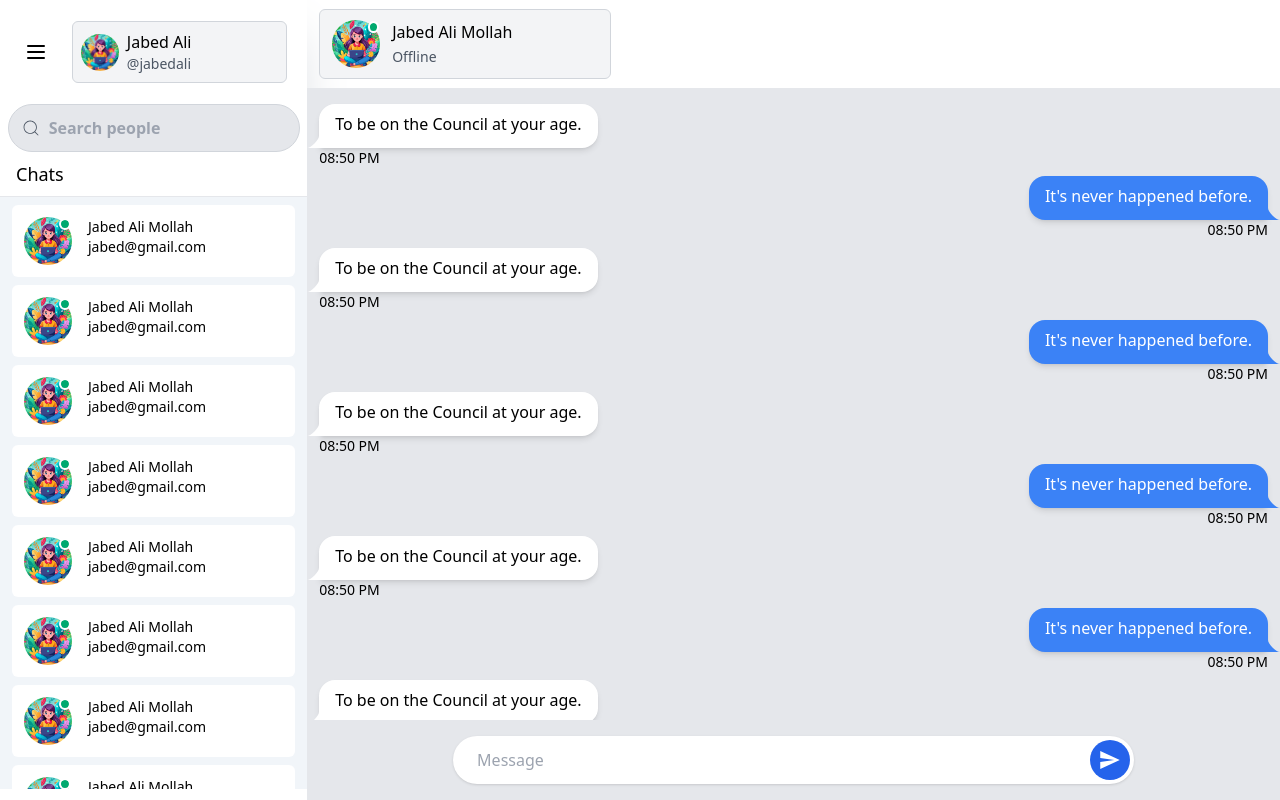
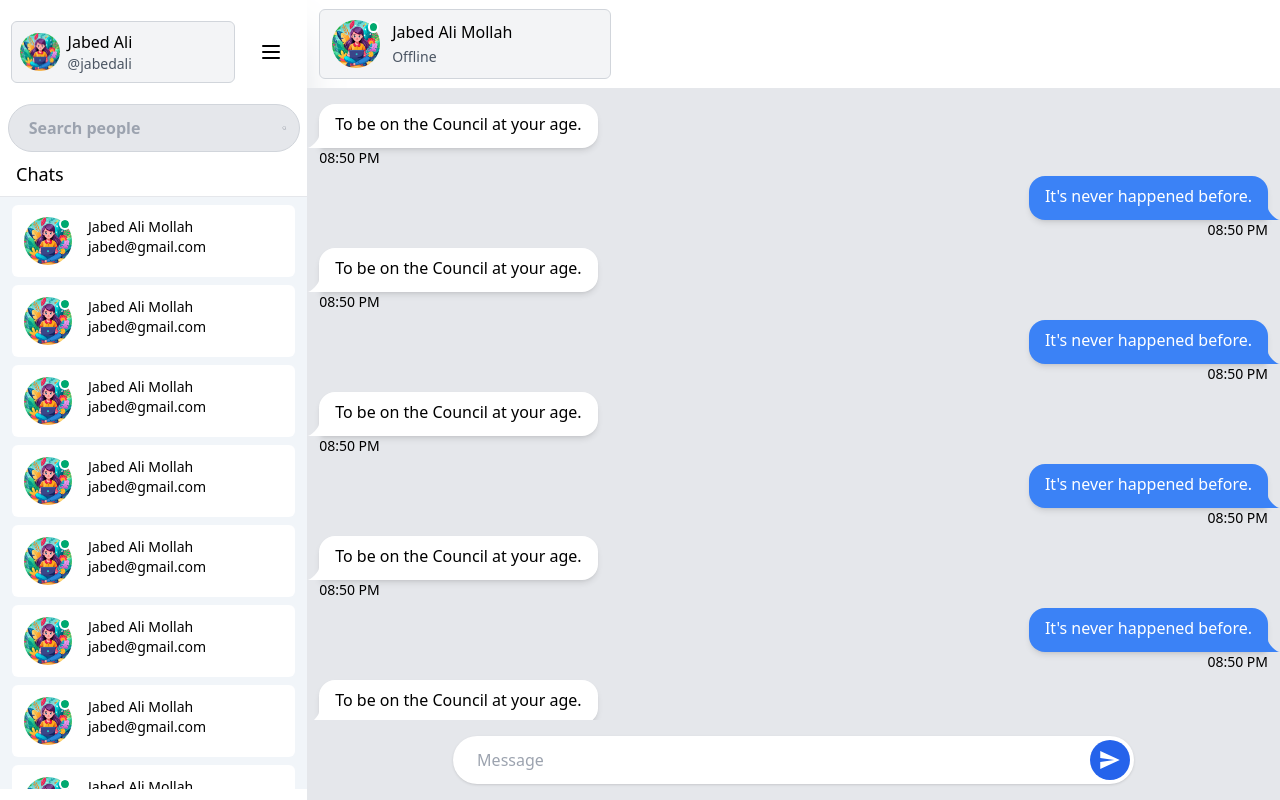
Before and after one commit to jabedalimollah/chatit, a React (Vite) app in the folder client/: page / in a window 1280 px wide. Built offline with nearby package versions, Linux system fonts and the light colour scheme.

Commit message:
change design

```diff
--- a/client/package.json
+++ b/client/package.json
@@ -4,17 +4,20 @@
   "version": "0.0.0",
   "type": "module",
   "scripts": {
-    "dev": "vite",
+    "dev": "vite --host",
     "build": "vite build",
     "lint": "eslint .",
     "preview": "vite preview"
   },
   "dependencies": {
+    "@emoji-mart/data": "^1.2.1",
+    "@emoji-mart/react": "^1.1.1",
     "@emotion/react": "^11.13.3",
     "@emotion/styled": "^11.13.0",
     "@mui/material": "^6.1.3",
     "@mui/styled-engine-sc": "^6.1.3",
     "@reduxjs/toolkit": "^2.2.8",
+    "emoji-mart": "^5.6.0",
     "formik": "^2.4.6",
     "react": "19.0.0-rc-70fb1363-20241010",
     "react-dom": "19.0.0-rc-70fb1363-20241010",
--- a/client/src/components/Home/Chatbox/MessageSend.jsx
+++ b/client/src/components/Home/Chatbox/MessageSend.jsx
@@ -6,7 +6,7 @@ const MessageSend = () => {
   return (
     // <div className="h-[8vh] flex items-center w-full space-x-1 ">
     <div
-      className={`h-[10vh] w-full flex justify-center items-center ${darkMode ? 'bg-slate-900' : 'bg-gray-200'} `}
+      className={`h-[10vh] w-full flex justify-center items-center ${darkMode ? 'bg-slate-900' : 'bg-gray-200'}  `}
     >
       <form
         action=""
--- a/client/src/components/Home/Sidebar/MenuComponent.jsx
+++ b/client/src/components/Home/Sidebar/MenuComponent.jsx
@@ -3,6 +3,7 @@ import { LuMenu } from 'react-icons/lu';
 import { IoMdClose } from 'react-icons/io';
 import { RiSettings2Line } from 'react-icons/ri';
 import { RiMoonClearLine } from 'react-icons/ri';
+import { BsThreeDotsVertical } from 'react-icons/bs';
 import { FiInfo } from 'react-icons/fi';
 import { BiLogOut } from 'react-icons/bi';
 import { useDispatch, useSelector } from 'react-redux';
@@ -61,11 +62,12 @@ const MenuComponent = () => {
             <LuMenu className="text-2xl" />
           )} */}
 
+          {/* <BsThreeDotsVertical className="text-2xl" /> */}
           <LuMenu className="text-2xl" />
         </button>
         {open && (
           <div
-            className={`w-72 absolute left-8 ${darkMode ? 'bg-slate-800 ' : ' bg-white shadow-gray-400'} p-2 shadow-2xl  rounded-md z-50`}
+            className={`w-72 absolute top-11 right-8 md:left-1 lg:left-0 ${darkMode ? 'bg-slate-800 ' : ' bg-white shadow-gray-400'} p-2 shadow-2xl  rounded-md z-50`}
           >
             <div
               className={`w-full p-4 ${darkMode ? 'border-b-2 border-b-slate-700' : 'border-b-2'}`}
--- a/client/src/components/Home/Sidebar/Profile.jsx
+++ b/client/src/components/Home/Sidebar/Profile.jsx
@@ -7,6 +7,8 @@ import { useDispatch, useSelector } from 'react-redux';
 import { showProfile } from '../../../Redux/features/profileBtn/profileBtnSlice';
 import { MdOutlineCameraAlt } from 'react-icons/md';
 import { RiDeleteBin6Line } from 'react-icons/ri';
+import { FaUserEdit } from 'react-icons/fa';
+import { IoMdSettings } from 'react-icons/io';
 import ProfileView from './ProfileView';
 const Profile = () => {
   const [nameBtn, setNameBtn] = useState(false);
@@ -56,7 +58,7 @@ const Profile = () => {
               {/* Put this part before </body> tag */}
               <input type="checkbox" id="my_modal_7" className="modal-toggle" />
               <div className="modal" role="dialog">
-                <div className="modal-box w-[80%] md:w-[40%] lg:w-[25%]">
+                <div className="modal-box w-[80%] md:w-[40%] lg:w-[23%]">
                   <h3 className="text-lg font-bold my-3 text-center">
                     Select your profile picture
                   </h3>
@@ -99,6 +101,14 @@ const Profile = () => {
               </label> */}
             </div>
           </div>
+          <div className="w-full flex justify-center">
+            <div className="w-[80%] border-b border-slate-500 py-2">
+              <h3 className="flex items-center gap-x-1 text-xl text-slate-400 font-semibold">
+                <FaUserEdit /> Profile info
+              </h3>
+            </div>
+          </div>
+
           <div className="w-full flex justify-center">
             <div className="w-[80%]">
               <div className="w-full flex justify-between items-center text-blue-600 font-bold">
@@ -213,6 +223,14 @@ const Profile = () => {
               <p>jabed@gmail.com</p>
             </div>
           </div>
+          <div className="w-full flex justify-center">
+            <div className="w-[80%] border-b border-slate-500 py-2">
+              <h3 className="flex items-center gap-x-1 text-xl text-slate-400 font-semibold">
+                <IoMdSettings /> Settings
+              </h3>
+            </div>
+          </div>
+
           <div className="w-full flex justify-center ">
             <div className="w-[80%]">
               <button
--- a/client/src/components/Home/Sidebar/ProfileHeader.jsx
+++ b/client/src/components/Home/Sidebar/ProfileHeader.jsx
@@ -17,7 +17,7 @@ const ProfileHeader = () => {
       {profileBtn ? (
         <Profile />
       ) : (
-        <div className="w-[100%] flex items-center py-3  ">
+        <div className="w-[100%] flex flex-row-reverse items-center py-3  ">
           {/* <button className="w-[10%] mx-4 border border-black rounded-full"> */}
           {/* <button className=" mx-4 p-2 hover:bg-gray-200 rounded-full">
           <LuMenu className="text-2xl" />
@@ -25,7 +25,7 @@ const ProfileHeader = () => {
 
           <MenuComponent />
           <div
-            className={`w-[70%] p-2 flex justify-center items-center gap-x-2 border ${darkMode ? 'bg-slate-900 hover:bg-slate-800 border-gray-700' : ' bg-gray-100 hover:bg-gray-200 border-gray-300 '} rounded-md  `}
+            className={` w-[75%] md:w-[70%] lg:w-[73%] p-2 flex justify-center items-center gap-x-2 border ${darkMode ? 'bg-slate-900 hover:bg-slate-800 border-gray-700' : ' bg-gray-100 hover:bg-gray-200 border-gray-300 '} rounded-md  `}
             // onClick={() => setProfileBtn(true)}
             onClick={() => dispatch(showProfile(true))}
           >
--- a/client/src/components/Home/Sidebar/Search.jsx
+++ b/client/src/components/Home/Sidebar/Search.jsx
@@ -1,10 +1,13 @@
 import React, { useState } from 'react';
 import { CiSearch } from 'react-icons/ci';
 import { useSelector } from 'react-redux';
-
+import { IoCloseSharp } from 'react-icons/io5';
 const Search = () => {
   const [search, setSearch] = useState('');
   const darkMode = useSelector((state) => state.darkTheme.value);
+  const handleCancelSearchBtn = () => {
+    setSearch('');
+  };
   const handleSubmit = (e) => {
     e.preventDefault();
     if (!search) return;
@@ -16,19 +19,42 @@ const Search = () => {
         {/* <h1 className="py-2 font-bold text-blue-600">Chatit</h1> */}
         {/* <form action="" className="mb-2" onSubmit={handleSubmit}> */}
 
+        {/* ============================ Bottom Line Search Bar ============================= */}
+        {/* <label
+          className={`w-[95%] border-b-2 bg-transparent ${darkMode ? ' border-gray-600' : ' border-gray-300'}   px-1 flex  items-center font-semibold  `}
+        > */}
+        {/* ========================= Rounded Search Bar ======================= */}
+        {/* <label
+          className={`w-[95%] border ${darkMode ? 'bg-gray-800 border-gray-600' : 'bg-gray-200 border-gray-300'}  rounded-full px-1 flex items-center font-semibold  `}
+        > */}
+        {/* ========================= Rounded Search Bar ======================= */}
         <label
-          className={`w-[95%] border ${darkMode ? 'bg-gray-800 border-gray-700' : 'bg-gray-200 border-gray-300'}  rounded-full px-1 flex items-center font-semibold  `}
+          className={`w-[95%] border ${darkMode ? 'bg-gray-900 border-gray-700' : 'bg-gray-200 border-gray-300'}  rounded-full px-1 flex items-center font-semibold `}
         >
-          <CiSearch
-            className={`text-4xl p-2 ${darkMode ? 'text-gray-400' : 'text-gray-600'} `}
-          />
+          {/* ========================= Medium Rounded Search Bar ======================= */}
+          {/* <label
+          className={`w-[95%] border-b-2 ${darkMode ? 'bg-gray-800 border-gray-600' : 'bg-gray-200 border-gray-300'} rounded rounded-fulls px-1 flex items-center font-semibold  `}
+        > */}
           <input
             type="text"
-            className="grow outline-none bg-transparent py-2"
+            className="grow outline-none bg-transparent py-2 pl-4"
+            // className="grow outline-none bg-transparent py-2 px-2"
             placeholder="Search people"
             value={search}
             onChange={(e) => setSearch(e.target.value)}
           />
+          {search.length ? (
+            <button
+              className={` p-2 ${darkMode ? 'text-slate-400 hover:text-white hover:bg-slate-700 ' : 'text-slate-700 hover:text-white hover:bg-slate-400 '} rounded-full `}
+              onClick={handleCancelSearchBtn}
+            >
+              <IoCloseSharp />
+            </button>
+          ) : (
+            <CiSearch
+              className={`text-4xl p-2 ${darkMode ? 'text-gray-400' : 'text-gray-600'} `}
+            />
+          )}
         </label>
         {/* <button className="">
                 <CiSearch className="text-4xl hover:bg-blue-400 p-2 hover:rounded-full hover:text-white" />
```
Also changed, not shown: 1 other file (tests, documents, lock files or other folders).
